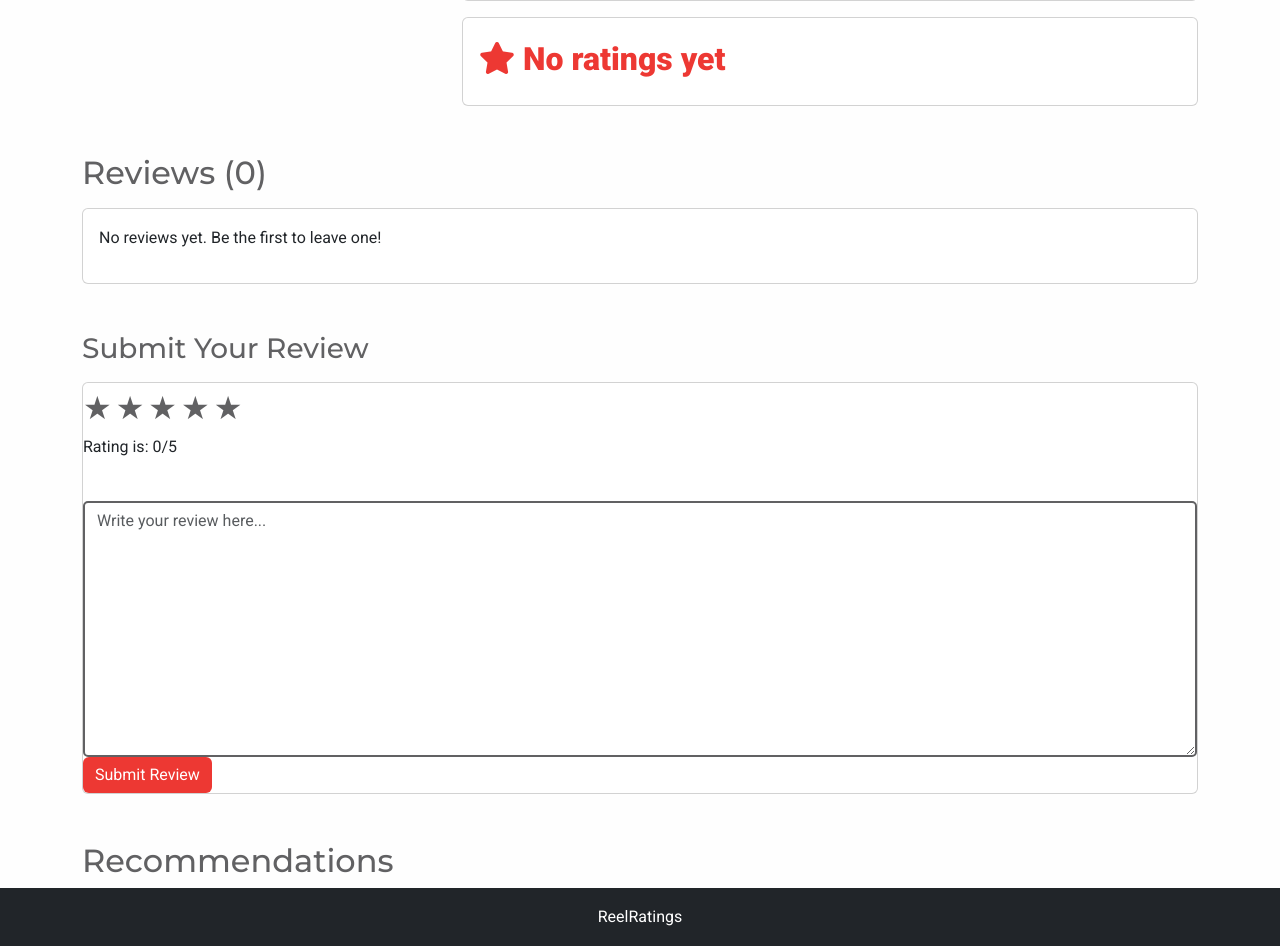
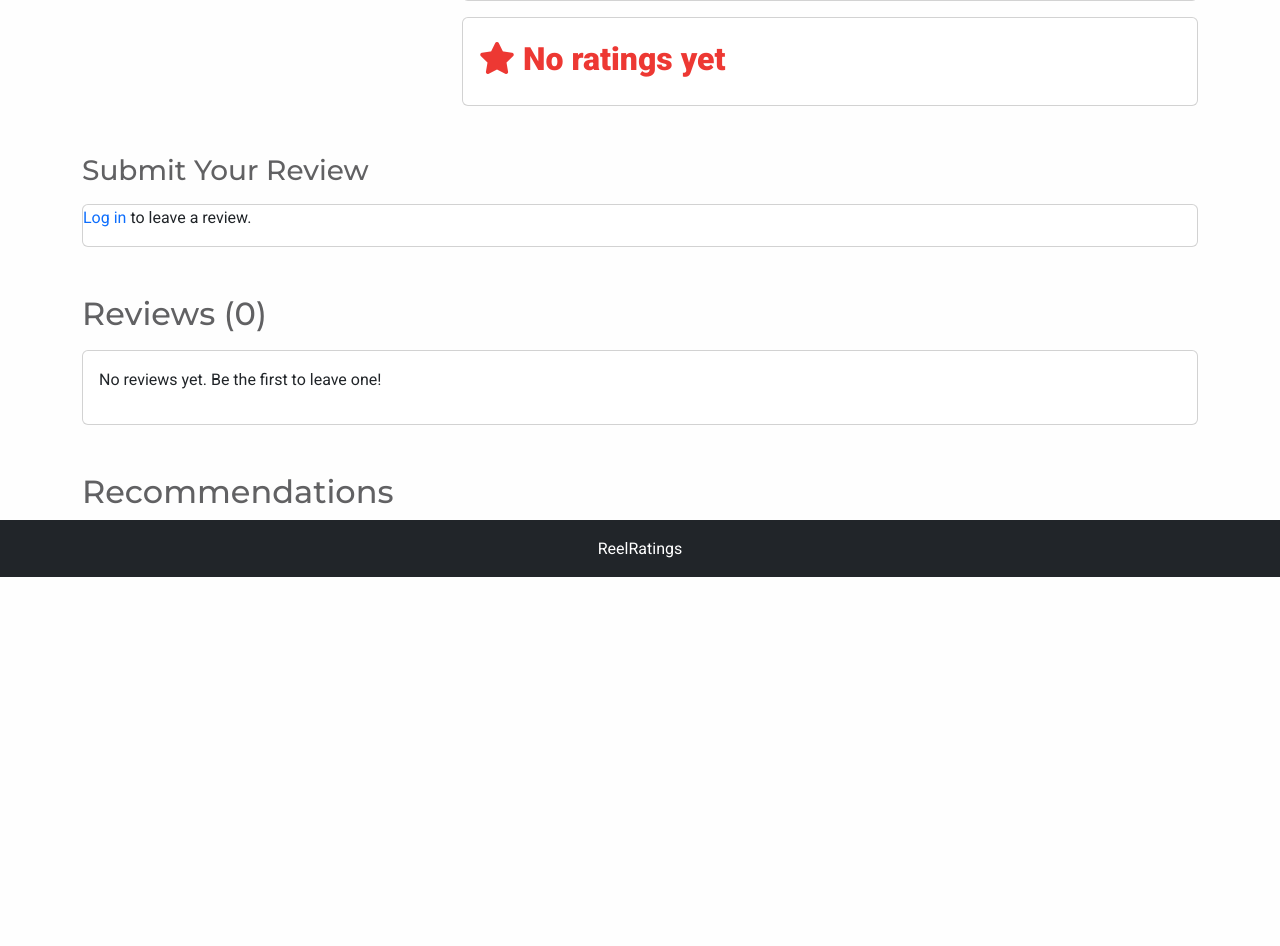
Before and after one commit to desireealexia/ReelRatings, a Django app: page /tv-show/1/ in a window 1280 px wide. Shown: the part 555-1501 px from the top of the page. After the commit the page ends 1132 px from the top, so only its background shows below. Run offline with Django 5.2, Linux system fonts and the light colour scheme; data that the repository does not hold is empty.

Commit message:
Add review functionality for movies and TV shows

```diff
--- a/movies/forms.py
+++ b/movies/forms.py
@@ -6,6 +6,7 @@ class ReviewForm(forms.ModelForm):
         model = Review
         fields = ['rating', 'review_text']
 
-    review_text = forms.CharField(
-        widget=forms.Textarea(attrs={'class': 'form-control', 'placeholder': 'Write your review here...'}),
-    )
+        widgets = {
+            'rating': forms.Select(choices=[(i, i) for i in range(1, 6)]),
+            'review_text': forms.Textarea(attrs={'class': 'form-control', 'placeholder': 'Write your review here...'}),
+        }
--- a/movies/templates/movies/tv_show_detail.html
+++ b/movies/templates/movies/tv_show_detail.html
@@ -121,6 +121,35 @@
     </div>
   </div>
 
+   <!-- Review Form -->
+   <h3 class="mt-5">Submit Your Review</h3>
+   <div class="card mt-3">
+     <div class="review-card-body">
+      {% if user.is_authenticated %}
+        <form method="POST" action="{% url 'tv_show_detail' show.id %}">
+          {% csrf_token %}
+          <div class="star-card">
+            <input type="hidden" id="ratingValue" name="rating" value="0" />
+
+            <span onclick="setRating(1)" class="star">★</span>
+            <span onclick="setRating(2)" class="star">★</span>
+            <span onclick="setRating(3)" class="star">★</span>
+            <span onclick="setRating(4)" class="star">★</span>
+            <span onclick="setRating(5)" class="star">★</span>
+
+            <p id="output">Rating is: 0/5</p>
+          </div>
+          <br />
+          <!-- Review text area -->
+          {{ form.review_text }}
+          <button type="submit" class="btn btn-primary">Submit Review</button>
+        </form>
+        {% else %}
+        <p class="review-login"><a href="{% url 'account_login' %}">Log in</a> to leave a review.</p>
+      {% endif %}
+     </div>
+   </div>
+
   <!-- Reviews -->
   <h2 class="mt-5">Reviews ({{ reviews.count }})</h2>
   {% if reviews %}
@@ -128,14 +157,14 @@
     {% for review in reviews %}
     <div class="col-md-4 mb-4">
       <!-- Individual Review Card -->
-      <div class="card">
+      <div class="card mt-3">
         <div class="rating-card-body">
-          <h5 class="card-title">{{ review.user.username }}</h5>
+          <h5 class="card-title">Review by {{ review.user.username }}</h5>
           <p class="card-text">
             <strong>Rating:</strong> {{ review.rating }} / 5
           </p>
+          <p class="card-text">{{ review.review_text }}</p>
           <small>Reviewed on: {{ review.created_at }}</small>
-          <p class="card-text">{{ review.review_text }}</p>
         </div>
       </div>
     </div>
@@ -148,31 +177,6 @@
     </div>
   </div>
   {% endif %}
-
-  <!-- Review Form -->
-  <h3 class="mt-5">Submit Your Review</h3>
-  <div class="card mt-3">
-    <div class="review-card-body">
-      <form method="POST" action="{% url 'tv_show_detail' show.id %}">
-        {% csrf_token %}
-        <div class="star-card">
-          <input type="hidden" id="ratingValue" name="rating" value="0" />
-
-          <span onclick="setRating(1)" class="star">★</span>
-          <span onclick="setRating(2)" class="star">★</span>
-          <span onclick="setRating(3)" class="star">★</span>
-          <span onclick="setRating(4)" class="star">★</span>
-          <span onclick="setRating(5)" class="star">★</span>
-
-          <p id="output">Rating is: 0/5</p>
-        </div>
-        <br />
-        <!-- Review text area -->
-        {{ form.review_text }}
-        <button type="submit" class="btn btn-primary">Submit Review</button>
-      </form>
-    </div>
-  </div>
 
   <!-- Recommendations -->
   <h2 class="mt-5">Recommendations</h2>
--- a/movies/urls.py
+++ b/movies/urls.py
@@ -1,9 +1,9 @@
 from django.urls import path
-from .views import HomePageView, MovieDetailView, TVShowDetailView, SearchResultsView
+from .views import HomePageView, SearchResultsView, MovieDetailView, TVShowDetailView
 
 urlpatterns = [
     path('', HomePageView.as_view(), name='home'),
+    path('search/', SearchResultsView.as_view(), name='search_results'),
     path('movie/<int:movie_id>/', MovieDetailView.as_view(), name='movie_detail'),
-    path('search/', SearchResultsView.as_view(), name='search_results'),
     path('tv-show/<int:series_id>/', TVShowDetailView.as_view(), name='tv_show_detail'),
 ]
--- a/movies/views.py
+++ b/movies/views.py
@@ -1,13 +1,14 @@
+from django.db.models import Avg
 from django.conf import settings
 from django.conf.urls.static import static
 from django.contrib import messages
-from django.contrib.auth.models import User
 from django.core.paginator import Paginator
 from django.shortcuts import render, redirect
 from django.views import View
-from .models import Review, User
+from .models import Review
 from .forms import ReviewForm
 from .utils import get_tmdb_data, get_movie_details, get_tv_show_details
+
 
 urlpatterns = [
     # Your app URLs
@@ -79,36 +80,38 @@ class MovieDetailView(View):
         return render(request, 'movies/movie_detail.html', context)
 
     def post(self, request, movie_id):
-        # Ensure the user is logged in
-        if not request.user.is_authenticated:
-            return redirect('account_login')   # Redirect to login if user is not authenticated
+        movie_data = get_tmdb_data(f"movie/{movie_id}")
+        movie_title = movie_data.get('title', 'Unknown Title')
 
-        # Fetch movie details from TMDb API
-        movie = get_tmdb_data(movie_id)
-        movie_title = movie.get('title', '')
+        form = ReviewForm(request.POST)
 
-        # Process the review form submission
-        form = ReviewForm(request.POST)
         if form.is_valid():
-            review = form.save(commit=False)
-            if isinstance(request.user, User):
-                review.user = request.user
+            review, created = Review.objects.update_or_create(
+                movie_id=int(movie_id),
+                user=request.user,
+                defaults={
+                    'rating': form.cleaned_data['rating'],
+                    'review_text': form.cleaned_data['review_text'],
+                    'movie_title': movie_title,
+                }
+            )
+            if created:
+                messages.success(request, "Your review has been submitted!")
             else:
-                return redirect('account_login')  # Redirect if user is not valid
-            review.movie_id = movie_id
-            review.movie_title = movie_title
-            review.save()
+                messages.info(request, "You already submitted a review for this movie.")
 
-            messages.success(request, 'Your review has been submitted.')
             return redirect('movie_detail', movie_id=movie_id)
 
+        # If the form isn't valid, reload the page with errors
+        reviews = Review.objects.filter(movie_id=movie_id)
+        avg_rating = reviews.aggregate(Avg('rating'))['rating__avg'] or 0
+
         context = {
-            'movie': movie,
-            'reviews': Review.objects.filter(movie_id=movie_id).order_by('created_at'),
-            'recommendations': get_tmdb_data(f"movie/{movie_id}/recommendations", {'language': 'en-US'}).get('results', []),
+            'movie': movie_data,
+            'reviews': reviews,
+            'avg_rating': round(avg_rating, 1),
             'form': form,
         }
-
         return render(request, 'movies/movie_detail.html', context)
 
 class TVShowDetailView(View):
@@ -145,36 +148,42 @@ class TVShowDetailView(View):
         return render(request, 'movies/tv_show_detail.html', context)
 
     def post(self, request, series_id):
-        # Ensure the user is logged in
-        if not request.user.is_authenticated:
-            return redirect('account_login')   # Redirect to login if user is not authenticated
+        show_data = get_tmdb_data(f"tv/{series_id}")
+        show_title = show_data.get('name', 'Unknown Title')
 
-        # Fetch TV show details from TMDb API
-        show = get_tmdb_data(series_id)
-        show_title = show.get('name', '')
+        form = ReviewForm(request.POST)
 
-        # Process the review form submission
-        form = ReviewForm(request.POST)
         if form.is_valid():
-            review = form.save(commit=False)
-            if isinstance(request.user, User):
-                review.user = request.user
+            review, created = Review.objects.update_or_create(
+                tv_show_id=int(series_id),
+                user=request.user,
+                defaults={
+                    'rating': form.cleaned_data['rating'],
+                    'review_text': form.cleaned_data['review_text'],
+                    'tv_show_title': show_title,
+                }
+            )
+
+            if created:
+                messages.success(request, "Your review has been submitted!")
             else:
-                return redirect('account_login')  # Redirect if user is not valid
-            review.tv_show_id = series_id
-            review.tv_show_title = show_title
-            review.save()
+                messages.info(request, "You already submitted a review for this TV show.")
 
-            messages.success(request, 'Your review has been submitted.')
-            return redirect('tv_show_detail', tv_show_id=series_id)
+            return redirect('tv_show_detail', series_id=series_id)
+
+        # Debugging form errors
+        print(f"Form errors: {form.errors}")
+
+        # If the form isn't valid, reload the page with errors
+        reviews = Review.objects.filter(tv_show_id=series_id)
+        avg_rating = reviews.aggregate(Avg('rating'))['rating__avg'] or 0
 
         context = {
-            'show': show,
-            'reviews': Review.objects.filter(tv_show_id=series_id).order_by("-created_at"),
-            'recommendations': get_tmdb_data(f"tv/{series_id}/recommendations", {'language': 'en-US'}).get('results', []),
+            'show': show_data,
+            'reviews': reviews,
+            'avg_rating': round(avg_rating, 1),
             'form': form,
         }
-
         return render(request, 'movies/tv_show_detail.html', context)
 
 class SearchResultsView(View):
```
Also changed, not shown: movies/templates/movies/movie_detail.html (+34 -31 lines), reelratings/settings.py (+6 -3 lines), movies/migrations/0005_rename_user_review_author.py (added), movies/migrations/0006_alter_review_rating.py (added), movies/migrations/0007_rename_author_review_user_and_more.py (added), movies/migrations/0008_alter_review_user_alter_watchlist_user_delete_user.py (added).
